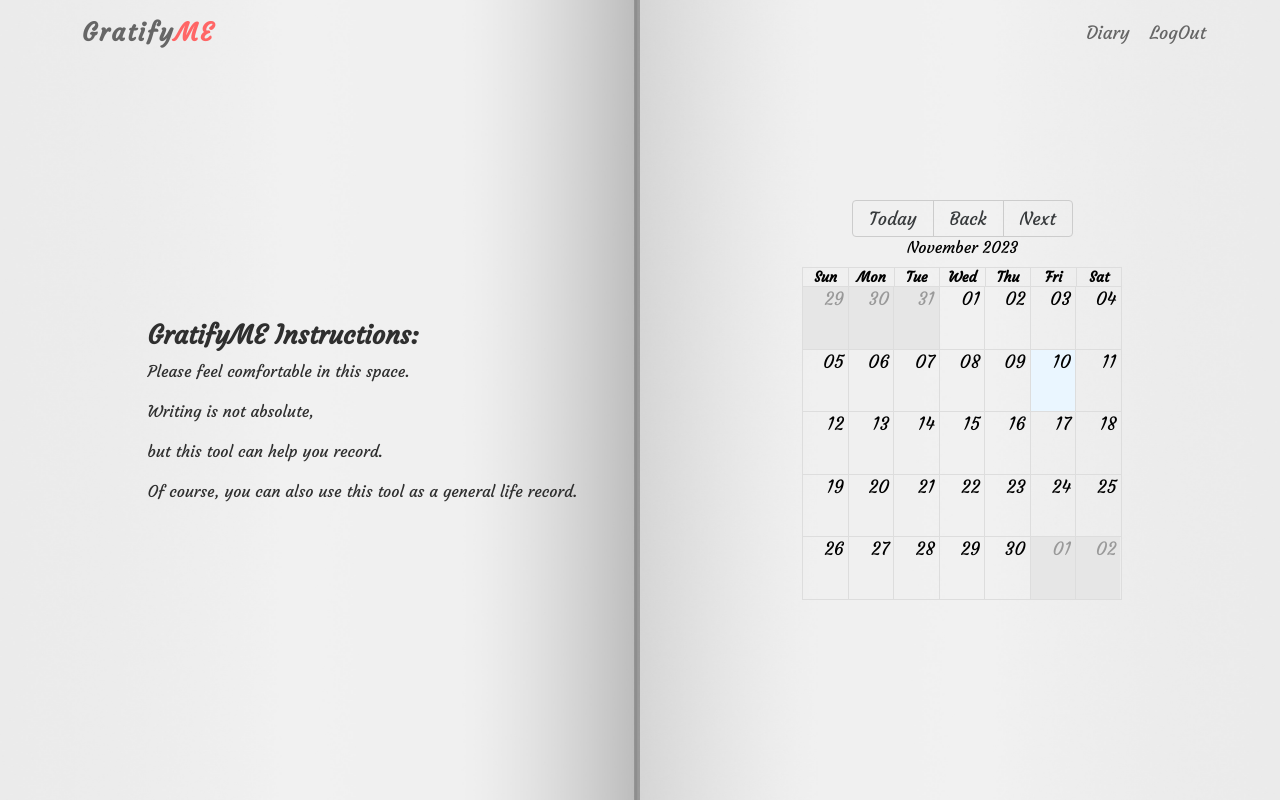
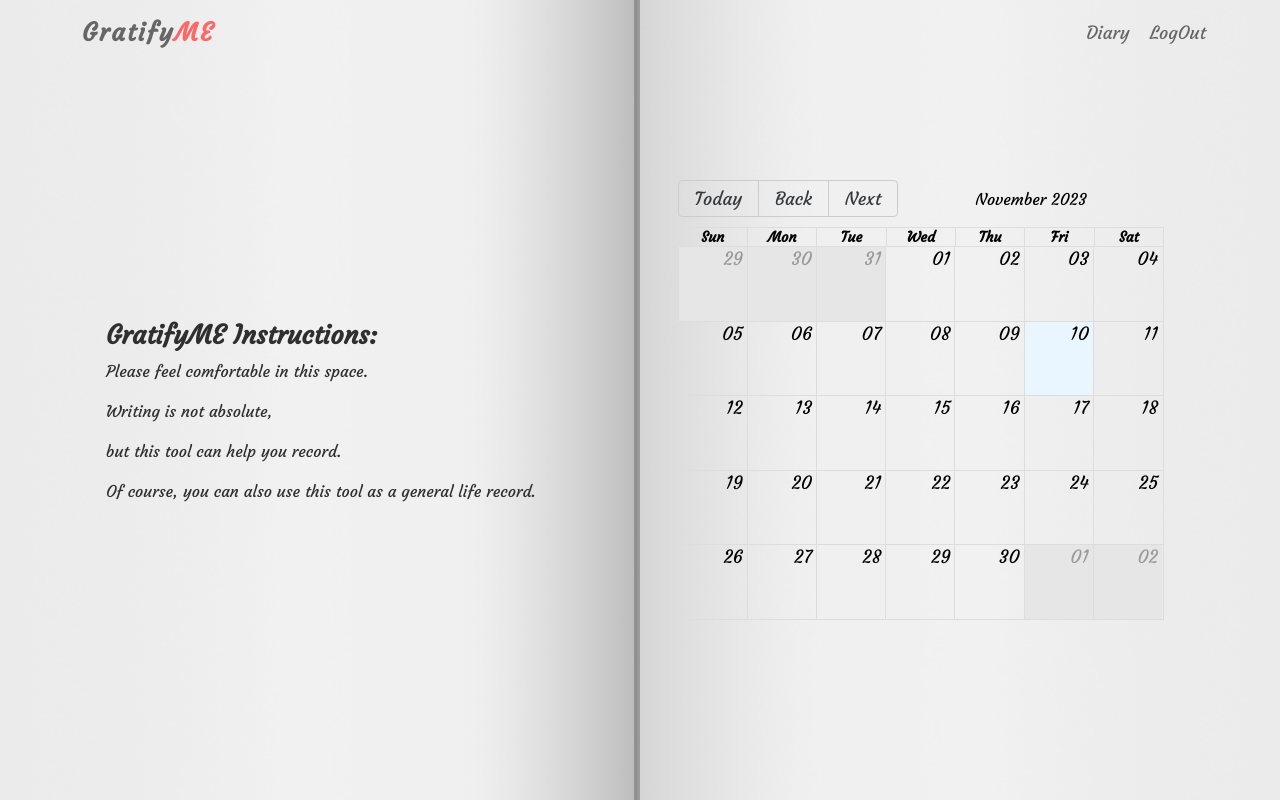
Before and after one commit to ismeleft/gratifyme, a Next.js app: page /diary in a window 1280 px wide. Built offline with nearby package versions, Linux system fonts and the light colour scheme; no server answers; the database is empty; sample sign-in values are in the browser's storage.

Commit message:
adjust calendar size

```diff
--- a/components/Calendar/Calendar.module.css
+++ b/components/Calendar/Calendar.module.css
@@ -5,8 +5,8 @@
 }
 
 .rbcCalendar {
-  width: 25vw;
-  height: 50vh;
+  width: 38vw;
+  height: 55vh;
 }
 
 .editedDate::after {
```
